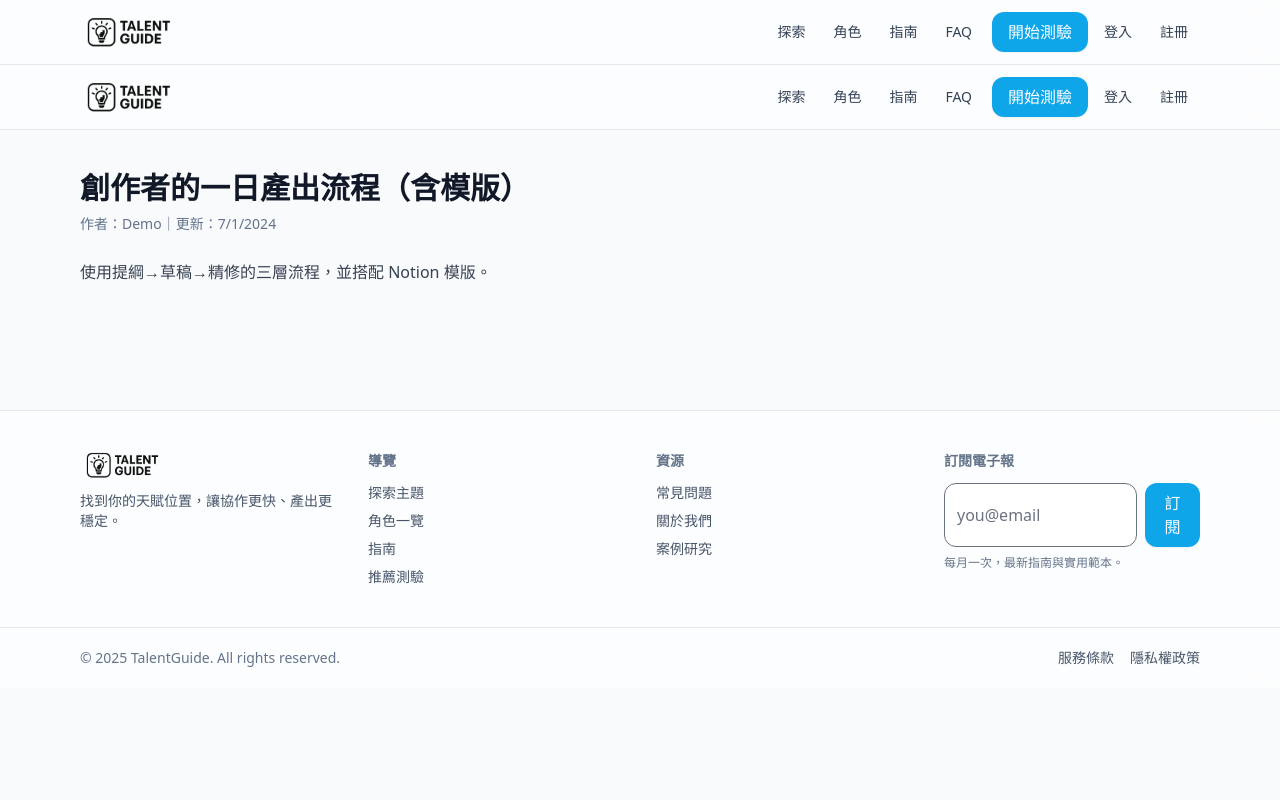
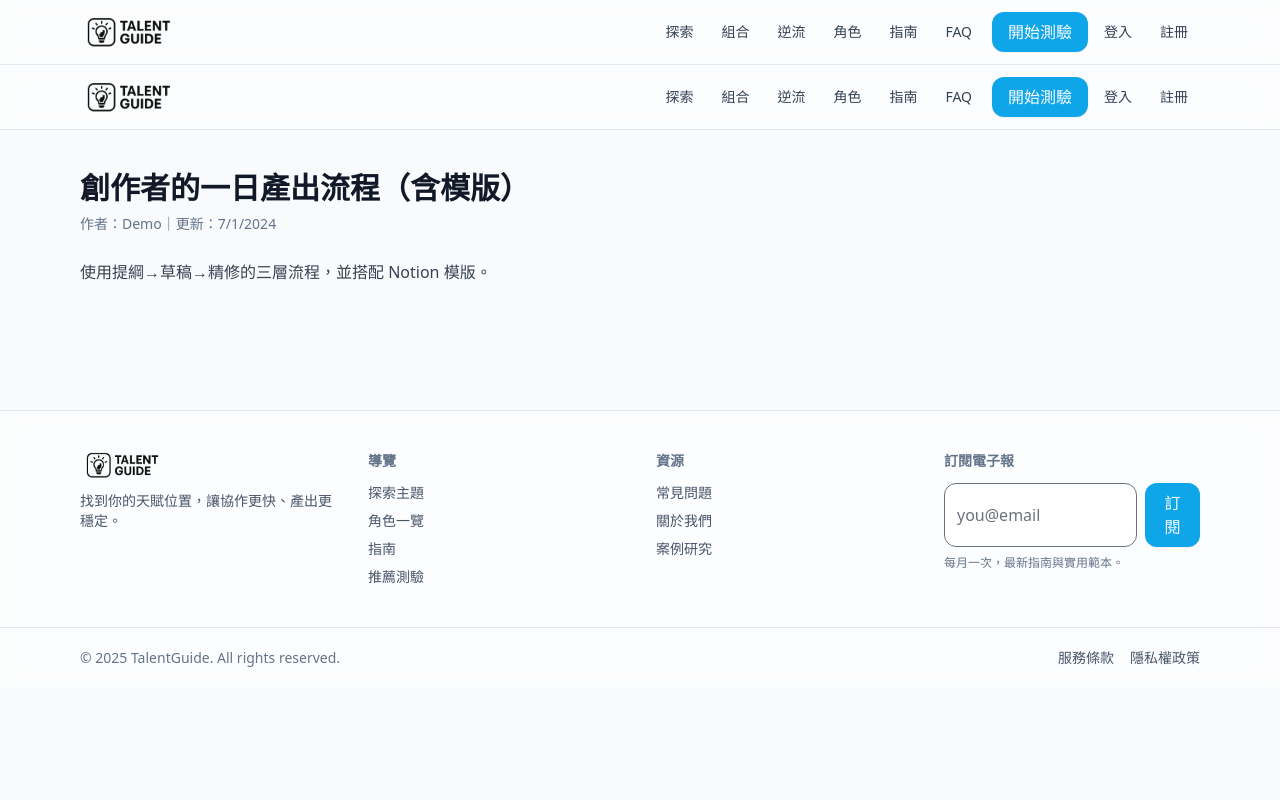
Before and after one commit to johnworker/talent-guide, a Vue app: page /read/g-creator-1 in a window 1280 px wide. Shown: the top 800 px of the page. Built offline with nearby package versions, Linux system fonts and the light colour scheme.

Commit message:
新增網站內容

```diff
--- a/src/components/AppNav.vue
+++ b/src/components/AppNav.vue
@@ -11,6 +11,8 @@
       <!-- 桌機導覽 -->
       <div class="hidden items-center gap-1 md:flex">
         <RouterLink :to="{ name: 'explore' }" class="nav-link" :class="{ 'is-active': isActive('/explore') }">探索</RouterLink>
+        <RouterLink :to="{ name: 'collab' }" class="nav-link" :class="{ 'is-active': isActive('/collab') }">組合</RouterLink>
+        <RouterLink :to="{ name: 'counterflow' }" class="nav-link" :class="{ 'is-active': isActive('/counterflow') }">逆流</RouterLink>
         <RouterLink :to="{ name: 'roles' }" class="nav-link" :class="{ 'is-active': isActive('/roles') }">角色</RouterLink>
         <RouterLink :to="{ name: 'guides' }" class="nav-link" :class="{ 'is-active': isActive('/guides') }">指南</RouterLink>
         <RouterLink :to="{ name: 'faq' }" class="nav-link" :class="{ 'is-active': isActive('/faq') }">FAQ</RouterLink>
--- a/src/components/ui/ParallaxHero.vue
+++ b/src/components/ui/ParallaxHero.vue
@@ -1,6 +1,6 @@
 <template>
   <section class="relative isolate overflow-hidden h-[480px]">
-    <img :src="img" alt="" class="absolute inset-0 h-full w-full object-cover"
+    <img :src="heroUrl" alt="" class="absolute inset-0 h-full w-full object-cover"
          :style="{ transform:`translateY(${y * 0.25}px)` }" />
     <div class="absolute inset-0 bg-black/30"></div>
     <div class="relative z-10 grid h-full place-items-center text-center text-white">
@@ -18,6 +18,7 @@
 </template>
 <script setup>
 import { onMounted, onBeforeUnmount, ref } from 'vue'
+import heroUrl from '@/assets/hero.jpg'
 defineProps({ img:String, title:String, subtitle:String })
 const y = ref(0)
 const onScroll = () => { y.value = window.scrollY || 0 }
--- a/src/components/ui/SplitFeature.vue
+++ b/src/components/ui/SplitFeature.vue
@@ -6,9 +6,10 @@
       <p class="mt-3 text-slate-600"><slot /></p>
       <div class="mt-4 flex gap-2"><slot name="actions" /></div>
     </div>
-    <img :src="img" alt="" class="aspect-[4/3] w-full rounded-2xl object-cover shadow-soft" />
+    <img :src="narrativeUrl" alt="" class="aspect-[4/3] w-full rounded-2xl object-cover shadow-soft" />
   </section>
 </template>
 <script setup>
 defineProps({ title:String, img:String, eyebrow:String })
+import narrativeUrl from '@/assets/narrative.jpg'
 </script>
--- a/src/pages/Home.vue
+++ b/src/pages/Home.vue
@@ -76,7 +76,7 @@
   <SplitFeature
     title="角色語言讓協作更快"
     eyebrow="方法論"
-    img="/src/assets/Narrative.jpg"
+    img="narrativeUrl"
   >
     把抽象能力轉成可對話的角色，團隊對齊成本更低；我們用題目幫你找到前三名，並用指南把「知道」變成「做到」。
     <template #actions>
@@ -150,6 +150,7 @@ import Metric from "@/components/ui/Metric.vue";
 import Testimonial from "@/components/ui/Testimonial.vue";
 import Marquee from "@/components/ui/Marquee.vue";
 import Icon from "@/components/ui/Icon.vue";
+import narrativeUrl from '@/assets/Narrative.jpg'
 
 // 已有 Guides.vue 的列表邏輯，直接當子元件使用
 import GuidesList from "@/pages/Guides.vue";
```
